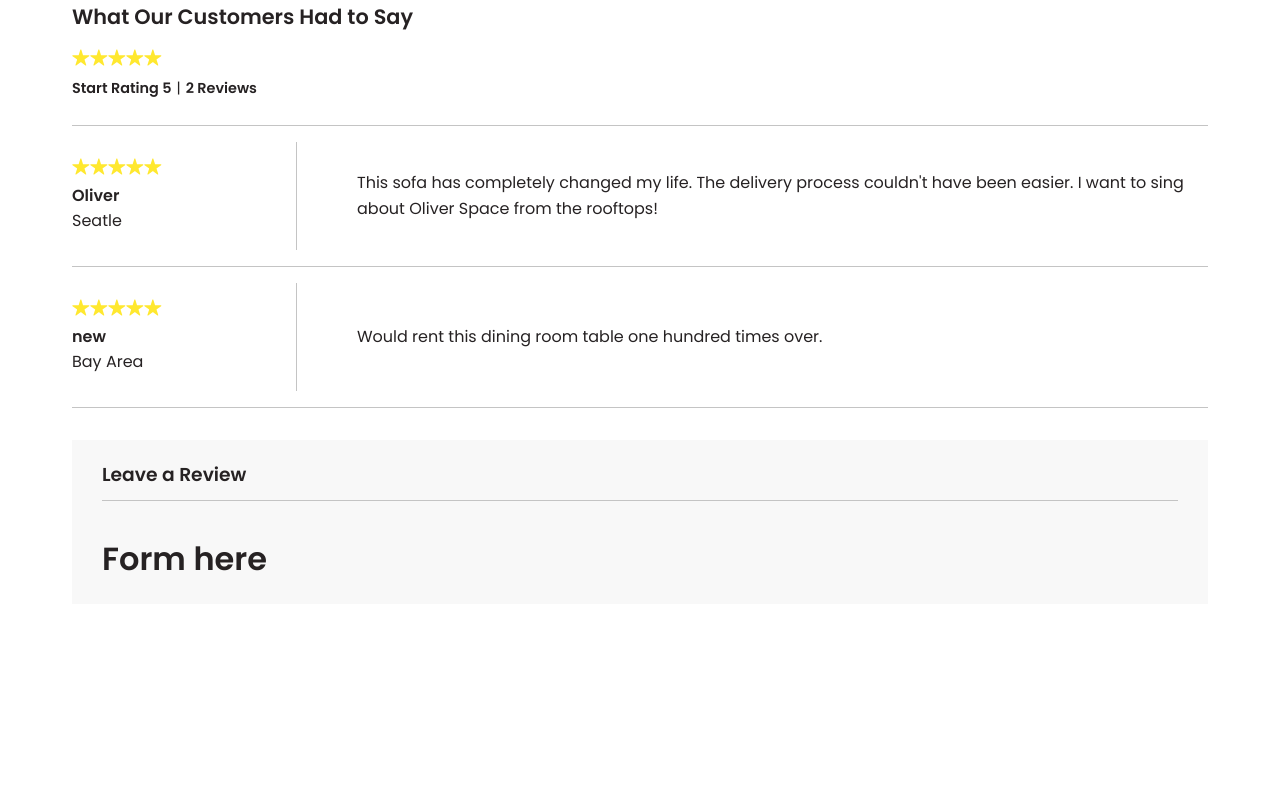
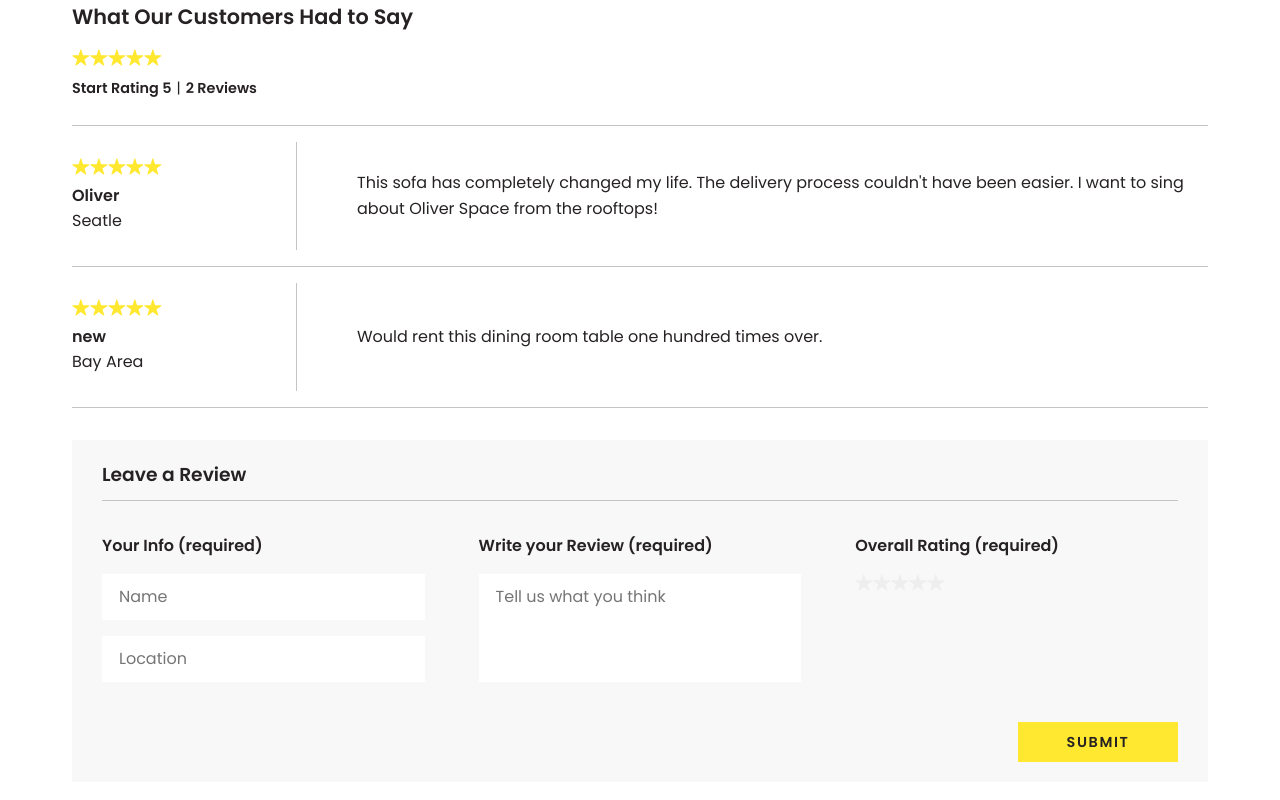
Before and after one commit to chrismadrigal/vue-home-test-master, a Vue app: page /product/0 in a window 1280 px wide. Shown: the part 568-1368 px from the top of the page. Before the commit the page ends 1244 px from the top, so only its background shows below. Built offline with nearby package versions, Linux system fonts and the light colour scheme; data requests are answered from the project's data file.

Commit message:
Create products reviews

```diff
--- a/src/components/ReviewsForm.vue
+++ b/src/components/ReviewsForm.vue
@@ -2,27 +2,109 @@
   <div class="reviews-form">
     <h3 class="leave-review-title">Leave a Review</h3>
     <form @submit.prevent="onSubmit">
-      <h1>Form here</h1>
-      {{ }}
+      <div class="form-sections">
+        <div class="form-section">
+          <p class="section-label">Your Info (required)</p>
+          <input type="text" placeholder="Name" v-model.trim="formData.author" required />
+          <input type="text" placeholder="Location" v-model.trim="formData.location" required />
+        </div>
+        <div class="form-section">
+          <p class="section-label">Write your Review (required)</p>
+          <textarea placeholder="Tell us what you think" v-model.trim="formData.body" required></textarea>
+        </div>
+        <div class="form-section">
+          <p class="section-label">Overall Rating (required)</p>
+          <RatingStars :grade="formData.star_rating" :interactive="true" @change="onChangeRating" />
+        </div>
+      </div>
+      <div class="submit-section">
+        <button class="button" :disabled="submittingForm">Submit</button>
+      </div>
     </form>
   </div>
 </template>
 
 <script setup>
-import { defineProps } from "vue";
+import RatingStars from "@/components/RatingStars";
+import { ref, reactive, defineProps, defineEmits, toRaw } from "vue";
+import axios from "axios";
 
 // Component Props
-defineProps({
+const props = defineProps({
   productId: {
     type: Number,
     required: true,
   },
 });
 
+// Ref for disabling the submit button while a post request is happening
+const submittingForm = ref(false);
+
+// Emit an event after change.
+const emit = defineEmits(["reviewAdded"]);
+
+// Gets the default form data.
+const getDefaultData = () => ({
+  author: "",
+  location: "",
+  body: "",
+  star_rating: 0, // Ideally this would have been spell starRating
+});
+
+// React formData for v-model's
+const formData = reactive(getDefaultData());
+
+// Reset form data
+const resetFormData = () => Object.assign(formData, getDefaultData());
+
+// Update formData field when a start rating is selected
+const onChangeRating = (newRating) => {
+  formData.star_rating = newRating;
+};
 
 // Handles Submitting the form
 const onSubmit = () => {
-  console.log("onSubmit")
+  // Super quick fields validation before submitting the form.
+  // This will of course be implemented in a different manner. Either by
+  // having a custom validator or using a validator library.
+  if (
+    formData.author === ""
+    || formData.location === ""
+    || formData.body === ""
+    || formData.star_rating === 0
+  ) {
+    alert("Please complete all required fields.\nI know this alert is ugly :(")
+  } else {
+    postNewReview();
+  }
+};
+
+// @Note: I would have like to extract this logic into a composable.
+const postNewReview = async () => {
+  submittingForm.value = true;
+
+  // Data to send on the post request.
+  const data = {
+    ...toRaw(formData),
+    id: Date.now(),  // Using date as id. Ideally this will use some helper to create id.
+    productId: props.productId,
+  };
+
+  try {
+    // Post new Review
+    const res = await axios.post("http://localhost:3004/reviews", data);
+    // Notify parent component that a new review was added.
+    emit("reviewAdded", res.data);
+  } catch (error) {
+    // Not handling the errors in the UI at the moment.
+    // But we could handle them with this error state.
+    console.log("Error Posting review", error);
+  } finally {
+    // Update submittingForm state.
+    submittingForm.value = false;
+    // Reset form state to default.
+    resetFormData();
+  }
 };
 </script>
 
@@ -39,10 +121,44 @@ const onSubmit = () => {
   border-bottom: 1px solid var(--color-border-darker);
 }
 
+.form-sections {
+  display: grid;
+  grid-template-columns: 100%;
+  grid-column-gap: 0;
+  grid-row-gap: 30px;
+}
+
+.section-label {
+  font-weight: 600;
+  margin-bottom: 16px;
+}
+
+.submit-section {
+  margin-top: var(--sections-spacing-mobile);
+}
+
+.submit-section button {
+  width: 100%;
+}
+
 @media (min-width: 768px) {
   .reviews-form {
     padding: 20px 30px;
     margin: 0;
   }
+
+  .form-sections {
+    grid-template-columns: repeat(3, 30%);
+    grid-column-gap: 5%;
+  }
+
+  .submit-section {
+    display: flex;
+    justify-content: flex-end;
+  }
+
+  .submit-section button {
+    width: auto;
+  }
 }
 </style>
--- a/src/styles/base.css
+++ b/src/styles/base.css
@@ -15,6 +15,7 @@
   --color-text: #262223;
   --color-text-dark: #262223;
   --color-accent: #ffe82f;
+  --color-accent-dark: #f1da2c;
 }
 
 /* Other Global variables */
@@ -71,6 +72,51 @@ a {
   text-decoration: inherit;
 }
 
+input,
+button,
+textarea,
+select {
+  font: inherit;
+  color: var(--color-text);
+}
+
+input,
+textarea {
+  width: 100%;
+  font-size: 16px;
+  line-height: 20px;
+  min-height: 28px;
+  padding: 12px 16px;
+  box-shadow: none;
+  background-color: var(--color-background);
+  border: 1px solid var(--color-background);
+  transition: border 0.2s ease 0s;
+}
+
+input:focus,
+textarea:focus {
+  border-color: var(--color-border-darker);
+  outline: none;
+}
+
+input {
+  min-height: 28px;
+}
+
+input:focus {
+  border-color: var(--color-border-darker);
+  outline: none;
+}
+
+input+input {
+  margin-top: 16px;
+}
+
+textarea {
+  min-height: 108px;
+  resize: none;
+}
+
 /* Select Reset */
 select {
   position: relative;
@@ -122,3 +168,31 @@ select {
 .aspect-ratio-3-2 {
   aspect-ratio: 3 / 2;
 }
+
+.button {
+  font-size: 0.9rem;
+  font-weight: 400;
+  line-height: 1.3rem;
+  font-weight: 700;
+  letter-spacing: .1rem;
+  display: block;
+  height: 40px;
+  text-align: center;
+  min-width: 160px;
+  background-color: var(--color-accent);
+  color: var(--color-text-dark);
+  border: none;
+  cursor: pointer;
+  text-transform: uppercase;
+}
+
+.button:hover,
+.button:active {
+  cursor: pointer;
+  background-color: var(--color-accent-dark);
+}
+
+.button:disabled {
+  pointer-events: none;
+  opacity: 0.8;
+}
```
